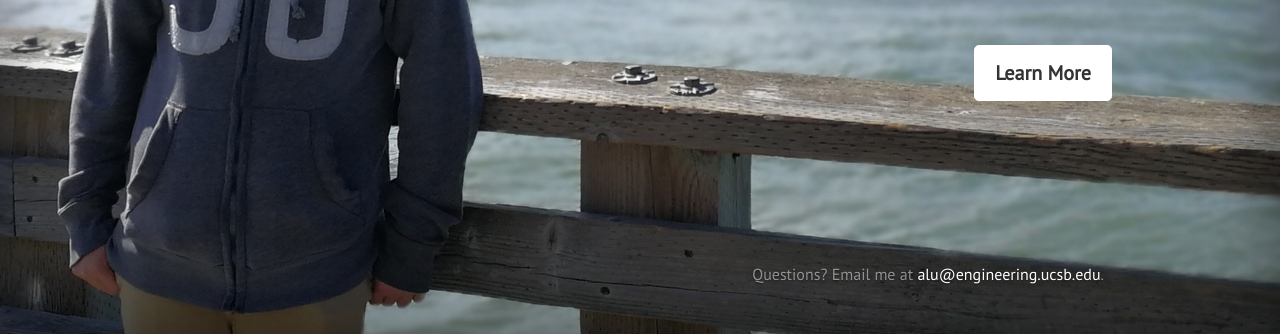
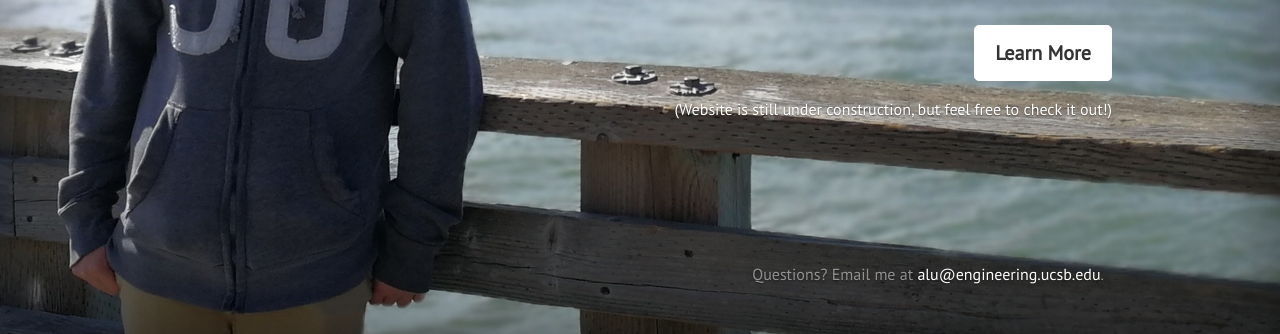
Before and after one commit to andrewhlu/old-web, a plain HTML site: page index.html in a window 1280 px wide. Shown: the part 466-800 px from the top of the page. Drawn offline with nearby package versions, Linux system fonts and the light colour scheme; a web font is replaced by a local one.

Commit message:
Add "still under construction" note

```diff
--- a/index.html
+++ b/index.html
@@ -41,6 +41,7 @@
             <p>&nbsp</p>
             <p class="lead">
               <a href="about.html" class="btn btn-lg btn-secondary">Learn More</a>
+              <p>(Website is still under construction, but feel free to check it out!)</p>
             </p>
           </div>
 
```
